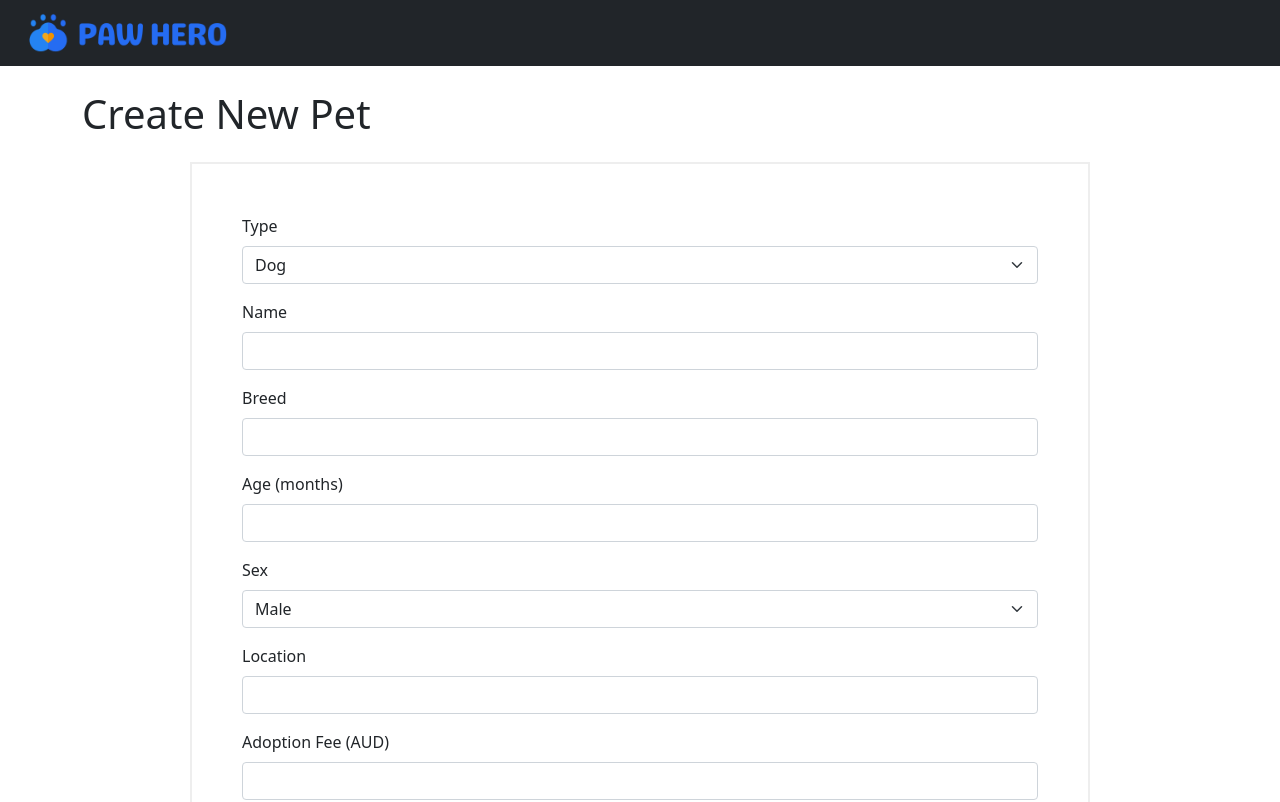
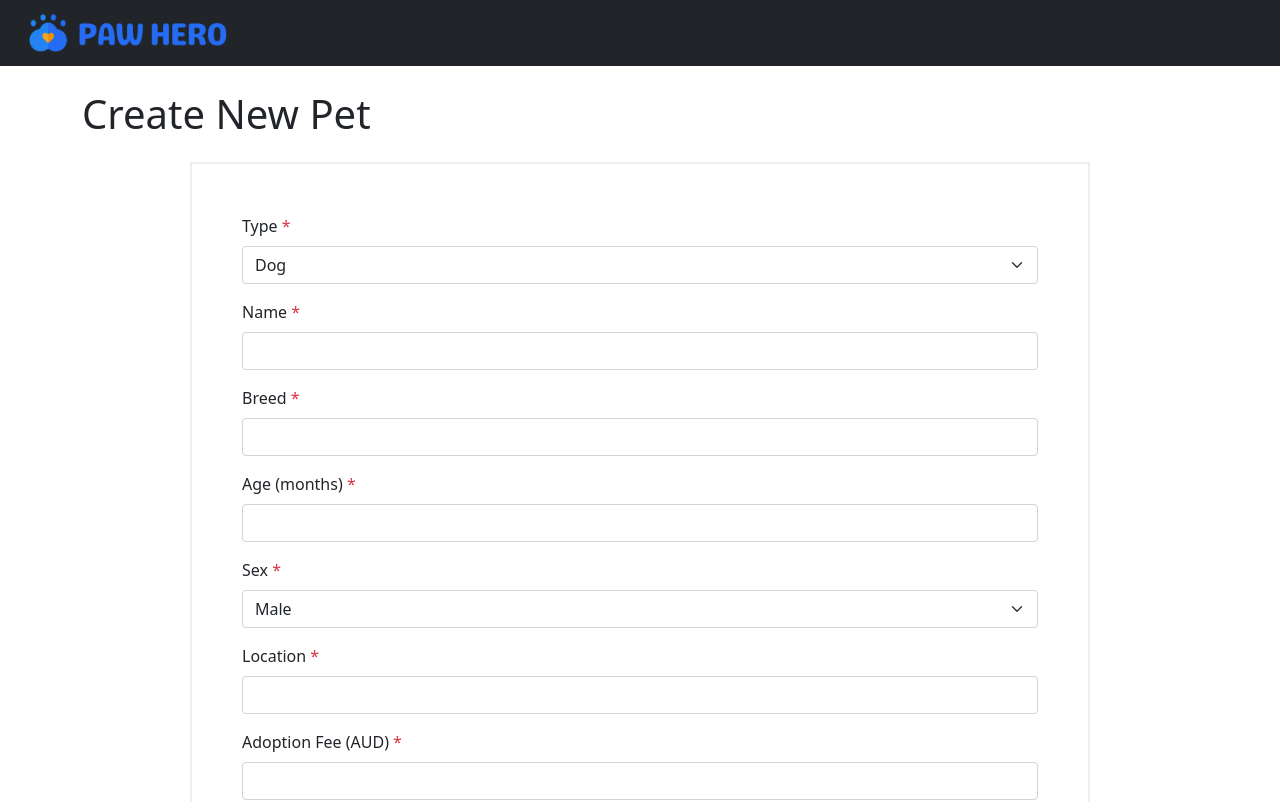
Before and after one commit to kentwong/Paw-Hero-Pet-Adoption-System, a React (Create React App) app in the folder react-frontend/: page /addpet in a window 1280 px wide. Shown: the top 802 px of the page. Built offline with nearby package versions, Linux system fonts and the light colour scheme.

Commit message:
fix: simple form validation

```diff
--- a/react-frontend/src/components/CreatePetComponent.jsx
+++ b/react-frontend/src/components/CreatePetComponent.jsx
@@ -1,4 +1,5 @@
 import React, { Component } from 'react';
+import PetService from '../services/PetService';
 
 class CreatePetComponent extends Component {
     constructor(props) {
@@ -43,15 +44,19 @@ class CreatePetComponent extends Component {
             file: this.state.file
         };
         console.log(JSON.stringify(pet));
+
+        PetService.createPet(pet).then(res => {
+            this.props.history.push('/pets');
+        });
     }
 
     render() {
         return (
             <div>
                 <h1 className="my-4">Create New Pet</h1>
-                <form className="addpetform">
+                <form className="addpetform " onSubmit={this.addPet}>
                     <div className="mb-3">
-                        <label htmlFor="type" className="form-label">Type</label>
+                        <label htmlFor="type" className="form-label">Type <span className="text-danger">*</span></label>
                         <select className="form-select" id="type" defaultValue="dog" onChange={this.handleOnChange}>
                             <option value="dog">Dog</option>
                             <option value="cat">Cat</option>
@@ -59,41 +64,41 @@ class CreatePetComponent extends Component {
                         </select>
                     </div>
                     <div className="mb-3">
-                        <label htmlFor="name" className="form-label">Name</label>
-                        <input type="text" className="form-control" id="name" value={this.state.name} onChange={this.handleOnChange}></input>
+                        <label htmlFor="name" className="form-label">Name <span className="text-danger">*</span></label>
+                        <input type="text" className="form-control" id="name" value={this.state.name} onChange={this.handleOnChange} required></input>
                     </div>
                     <div className="mb-3">
-                        <label htmlFor="breed" className="form-label">Breed</label>
-                        <input type="text" className="form-control" id="breed" value={this.state.breed} onChange={this.handleOnChange}></input>
+                        <label htmlFor="breed" className="form-label">Breed <span className="text-danger">*</span></label>
+                        <input type="text" className="form-control" id="breed" value={this.state.breed} onChange={this.handleOnChange} required></input>
                     </div>
                     <div className="mb-3">
-                        <label htmlFor="age" className="form-label">Age (months)</label>
-                        <input type="number" className="form-control" id="age" min="0" value={this.state.age} onChange={this.handleOnChange}></input>
+                        <label htmlFor="age" className="form-label">Age (months) <span className="text-danger">*</span></label>
+                        <input type="number" className="form-control" id="age" min="0" value={this.state.age} onChange={this.handleOnChange} required></input>
                     </div>
                     <div className="mb-3">
-                        <label htmlFor="sex" className="form-label">Sex</label>
+                        <label htmlFor="sex" className="form-label">Sex <span className="text-danger">*</span></label>
                         <select className="form-select" id="sex" defaultValue="male" onChange={this.handleOnChange}>
                             <option value="male">Male</option>
                             <option value="female">Female</option>
                         </select>
                     </div>
                     <div className="mb-3">
-                        <label htmlFor="location" className="form-label">Location</label>
-                        <input type="text" className="form-control" id="location" value={this.state.location} onChange={this.handleOnChange}></input>
+                        <label htmlFor="location" className="form-label">Location <span className="text-danger">*</span></label>
+                        <input type="text" className="form-control" id="location" value={this.state.location} onChange={this.handleOnChange} required></input>
                     </div>
                     <div className="mb-3">
-                        <label htmlFor="fee" className="form-label">Adoption Fee (AUD)</label>
-                        <input type="number" className="form-control" id="fee" min="0" value={this.state.fee} onChange={this.handleOnChange}></input>
+                        <label htmlFor="fee" className="form-label">Adoption Fee (AUD) <span className="text-danger">*</span></label>
+                        <input type="number" className="form-control" id="fee" min="0" value={this.state.fee} onChange={this.handleOnChange} required></input>
                     </div>
                     <div className="mb-3">
-                        <label htmlFor="description" className="form-label">Description</label>
-                        <textarea className="form-control" id="description" rows="3" value={this.state.description} onChange={this.handleOnChange}></textarea>
+                        <label htmlFor="description" className="form-label">Description <span className="text-danger">*</span></label>
+                        <textarea className="form-control" id="description" rows="3" value={this.state.description} onChange={this.handleOnChange} required></textarea>
                     </div>
                     <div className="mb-3">
                         <label htmlFor="file" className="form-label">Upload Image</label>
                         <input type="file" className="form-control" id="file" value={this.state.file} onChange={this.handleOnChange}></input>
                     </div>
-                    <button type="submit" className="btn btn-success me-2" onClick={this.addPet}>Add</button>
+                    <button type="submit" className="btn btn-success me-2">Add</button>
                     <button className="btn btn-danger" onClick={this.cancel.bind(this)}>Cancel</button>
                 </form>
             </div>
--- a/react-frontend/src/services/PetService.js
+++ b/react-frontend/src/services/PetService.js
@@ -6,6 +6,10 @@ class PetService {
     getPets() {
         return axios.get(PET_API_BASE_URL);
     }
+
+    createPet(pet) {
+        return axios.post(PET_API_BASE_URL, pet);
+    }
 }
 
 export default new PetService();
```
Also changed, not shown: 1 other file (tests, documents, lock files or other folders).
